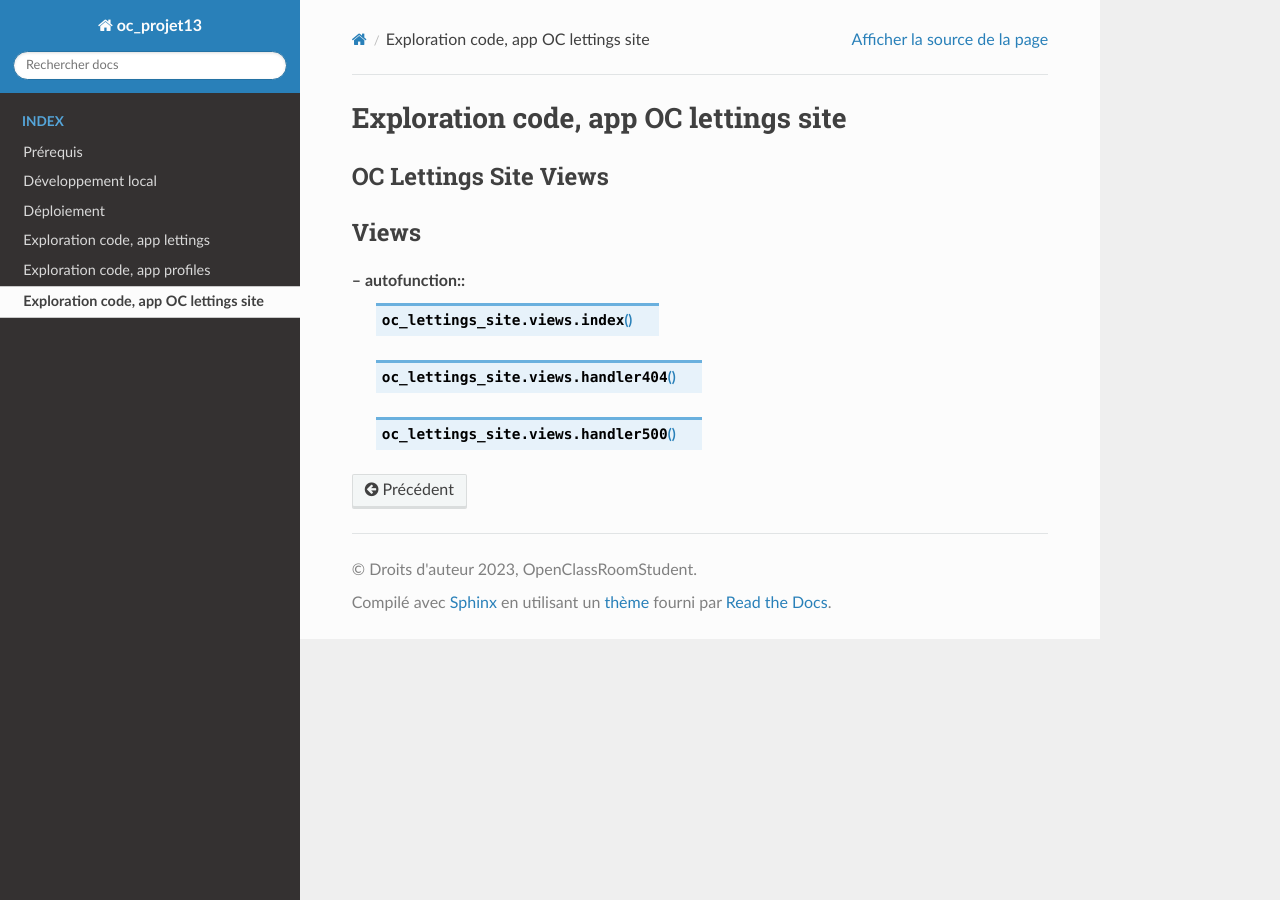
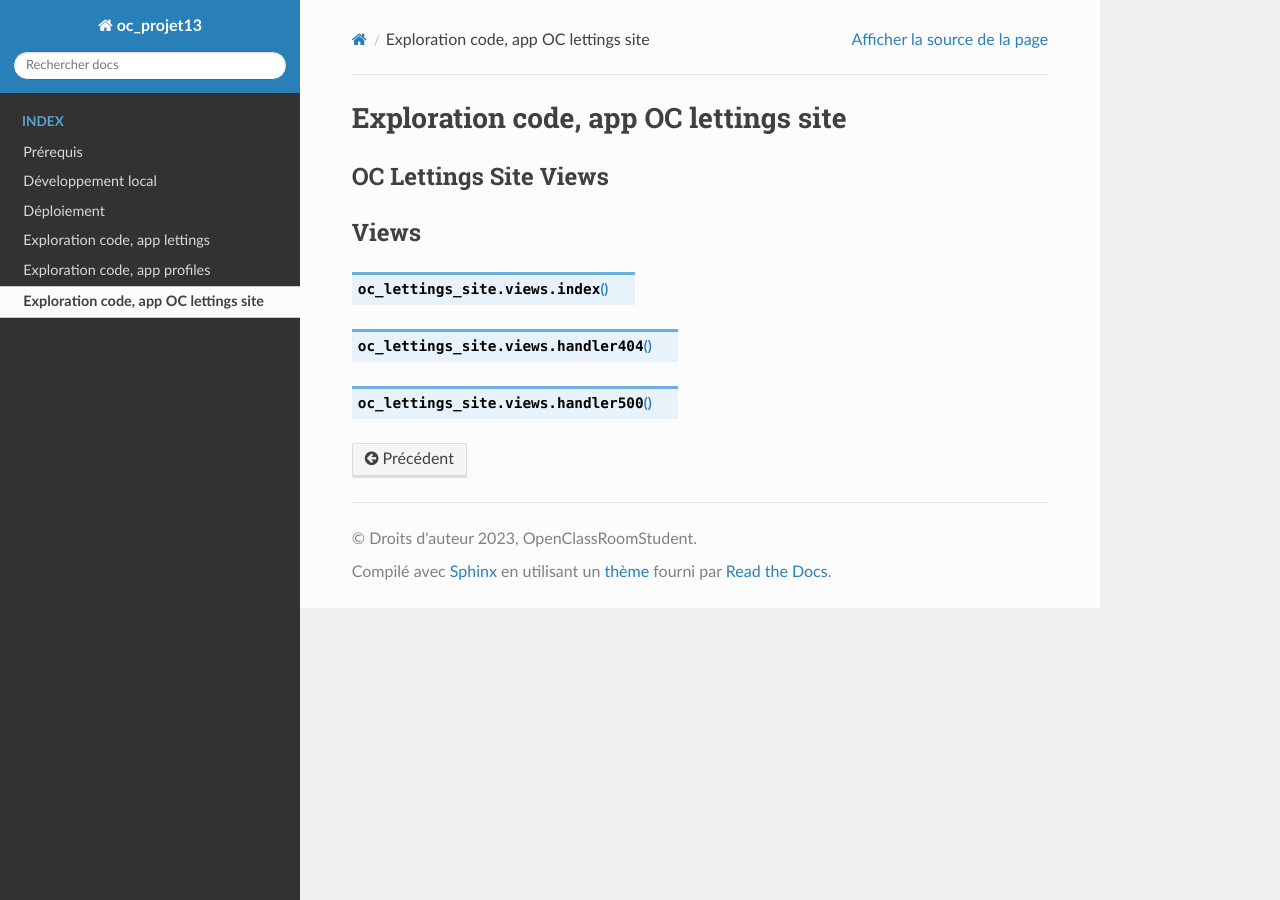
Before and after one commit to memphis-tools/oc_projet13_orange_country_lettings, a Sphinx documentation site: the page built from doc/source/code_review_oc_lettings_site.rst, in a window 1280 px wide. Built offline with Sphinx 7.4.7 and the Read the Docs theme 2.0.0, drawn with Linux system fonts in a browser that asks for light colours.

```diff
--- a/doc/source/code_review_oc_lettings_site.rst
+++ b/doc/source/code_review_oc_lettings_site.rst
@@ -10,8 +10,6 @@ OC Lettings Site Views
 Views
 -----
 
--- autofunction::
-   .. method:: index
-     :annotation:
-   .. method:: handler404
-   .. method:: handler500
+.. method:: index
+.. method:: handler404
+.. method:: handler500
```
Also changed, not shown: 5 other files.
